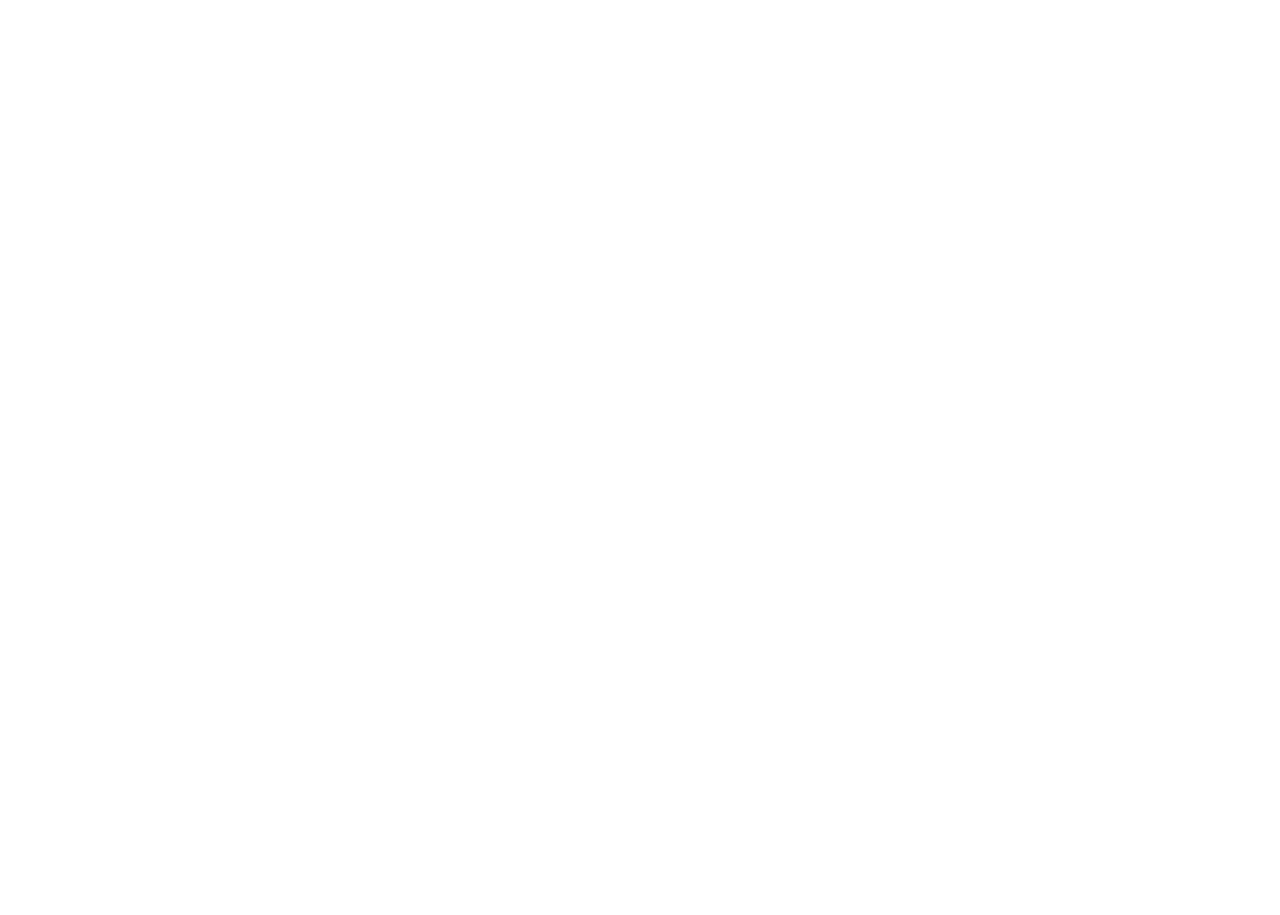
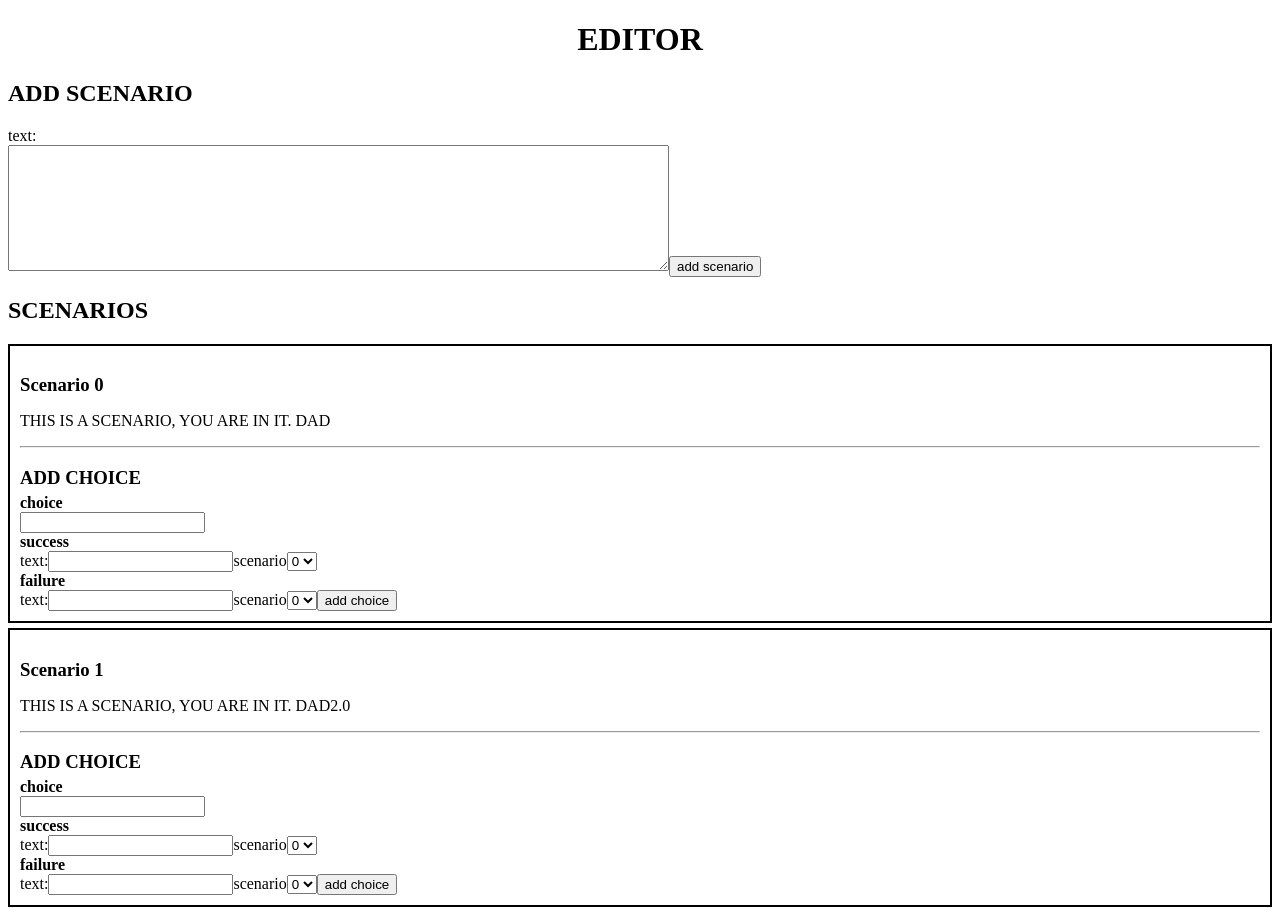
Before and after one commit to seanpierce/adventure-game, an Angular app: page /editor in a window 1280 px wide. Before the commit this address led to /. Before the commit the page ends 800 px from the top, so only its background shows below. Built offline with nearby package versions, Linux system fonts and the light colour scheme.

Commit message:
add 'situation' editor

```diff
--- a/src/app/admin/admin.component.html
+++ b/src/app/admin/admin.component.html
@@ -6,4 +6,5 @@
 <ul>
   <li><a routerLink="">admin</a></li>
   <li><a routerLink="scenarios">scenarios</a></li>
+  <li><a routerLink="editor">editor</a></li>
 </ul>
--- a/src/app/app.module.ts
+++ b/src/app/app.module.ts
@@ -9,12 +9,14 @@
 import { AppComponent } from './app.component';
 import { ScenarioComponent } from './scenario/scenario.component';
 import { AdminComponent } from './admin/admin.component';
+import { EditorComponent } from './editor/editor.component';
 
 @NgModule({
   declarations: [
     AppComponent,
     ScenarioComponent,
-    AdminComponent
+    AdminComponent,
+    EditorComponent
   ],
   imports: [
     BrowserModule,
--- a/src/app/app.routing.ts
+++ b/src/app/app.routing.ts
@@ -4,6 +4,7 @@
 // components
 import { AdminComponent } from './admin/admin.component';
 import { ScenarioComponent } from './scenario/scenario.component';
+import { EditorComponent } from './editor/editor.component';
 
 const appRoutes: Routes = [
   {
@@ -13,6 +14,10 @@
   {
     path: 'scenarios',
     component: ScenarioComponent
+  },
+  {
+    path: 'editor',
+    component: EditorComponent
   }
 ];
 
--- /dev/null
+++ b/src/app/editor/editor.component.css
@@ -0,0 +1,13 @@
+.scenario {
+  border: 2px solid black;
+  margin-bottom: 5px;
+  padding: 10px;
+}
+
+h1 {
+  text-align: center;
+}
+
+h3 {
+  margin-bottom: 5px;
+}
--- /dev/null
+++ b/src/app/editor/editor.component.html
@@ -0,0 +1,49 @@
+<h1>EDITOR</h1>
+
+<div id="new-scenario">
+  <h2>ADD SCENARIO</h2>
+  <label>text: </label><br>
+  <textarea #text rows="8" cols="80"></textarea>
+  <button (click)="addScenario(text.value); text.value=''" type="button">add scenario</button>
+</div>
+
+<h2>SCENARIOS</h2>
+<div class="scenario" *ngFor="let scenario of scenarios">
+  <h3>Scenario {{scenario.id}}</h3>
+  <p>{{scenario.text}}</p>
+
+  <div *ngIf="scenario.choices.length > 0">
+    <hr>
+    <h3>choices:</h3>
+    <ul>
+      <li *ngFor="let choice of scenario.choices">{{choice.text}}</li>
+    </ul>
+  </div>
+
+  <hr>
+  <h3>ADD CHOICE</h3>
+  <label><strong>choice</strong></label><br>
+  <input #cText type="text"><br>
+  <label><strong>success</strong></label><br>
+  <label>text:</label>
+  <input #success type="text">
+  <label>scenario</label>
+  <select #successChoice>
+    <option *ngFor="let scenario of scenarios" value="">{{scenario.id}}</option>
+  </select><br>
+  <label><strong>failure</strong></label><br>
+  <label>text:</label>
+  <input #fail type="text">
+  <label>scenario</label>
+  <select #failChoice>
+    <option *ngFor="let scenario of scenarios" value="">{{scenario.id}}</option>
+  </select>
+  <button (click)="addChoice({
+    scenario: scenario.id,
+    text: cText.value,
+    success: success.value,
+    successId: successChoice.selectedOptions[0].text,
+    fail: fail.value,
+    failId: failChoice.selectedOptions[0].text
+  })" type="button">add choice</button>
+</div>
--- /dev/null
+++ b/src/app/editor/editor.component.ts
@@ -0,0 +1,48 @@
+import { Component, OnInit } from '@angular/core';
+import { GameService } from '../game.service';
+import { Scenario } from '../scenario.model';
+
+@Component({
+  selector: 'app-editor',
+  templateUrl: './editor.component.html',
+  styleUrls: ['./editor.component.css'],
+  providers: [GameService]
+})
+
+export class EditorComponent implements OnInit {
+  scenarios: Scenario[];
+
+  constructor(private gameService: GameService){}
+
+  ngOnInit() {
+    this.scenarios = this.gameService.allScenarios();
+  }
+
+  addScenario(text: string){
+    let newScenario = new Scenario(this.scenarios.length.toString(), text || 'default value');
+    this.scenarios.push(newScenario);
+  }
+
+  addChoice(params){
+    let index = this.scenarios.findIndex(function(f){
+      return f.id === params.scenario;
+    });
+
+    this.scenarios[index].choices.push({
+      text: params.text || 'default choice',
+      success: {
+        text: params.success || 'default success text',
+        id: params.successId,
+      },
+      fail: {
+        text: params.fail || 'default fail text',
+        id: params.failId
+      }
+    })
+
+
+
+  }
+
+
+}
```
Also changed, not shown: 1 other file (tests, documents, lock files or other folders).
